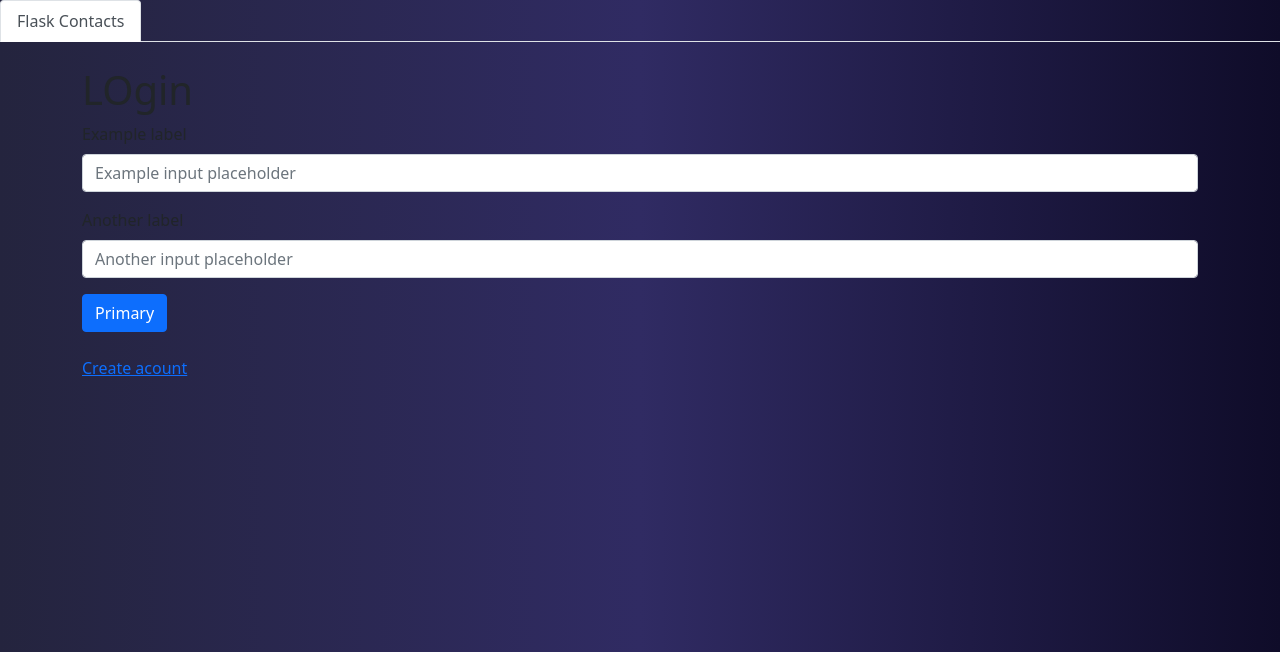
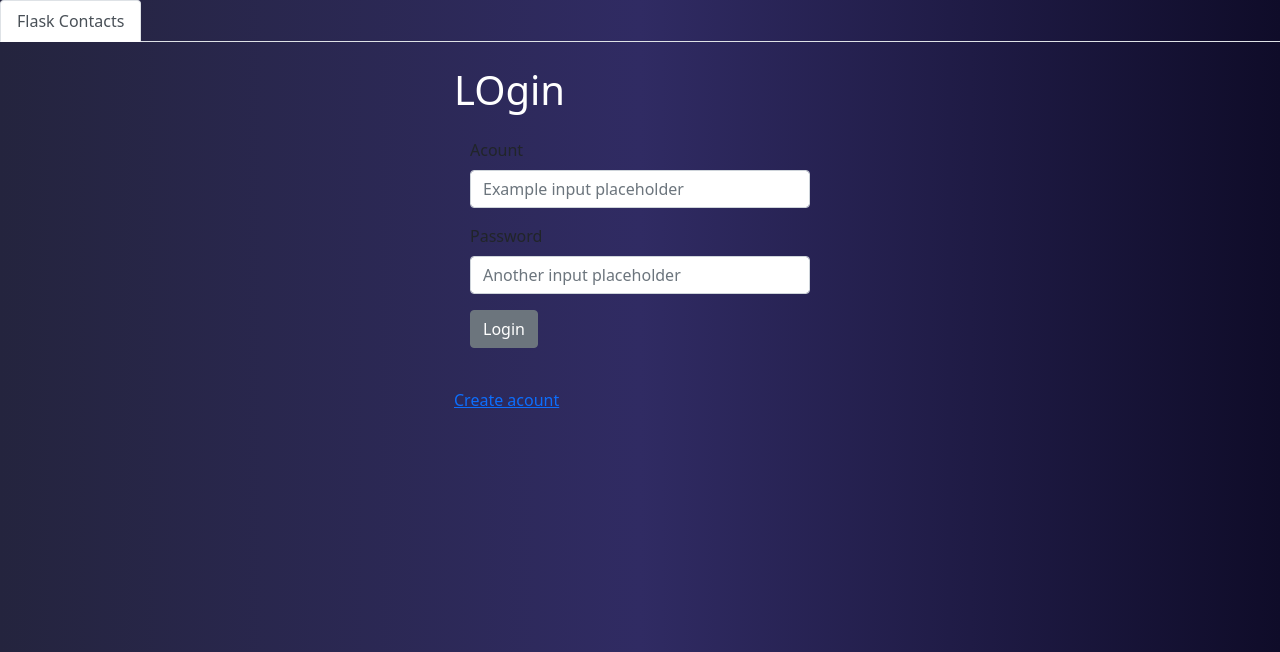
Before and after one commit to sebast825/sistEmp2, a Flask app: page / in a window 1280 px wide. Shown: the top 652 px of the page. Run offline with Flask 2, Linux system fonts and the light colour scheme.

Commit message:
ingreso ususairo

```diff
--- a/app.py
+++ b/app.py
@@ -48,25 +48,34 @@ def info():
 
 
     if name!='' and password!='':
+        #si no puede tomar losd atos de la base de datos xq pusiste cualquier cosa te da error
+        #con el try te redirige
+        try:
+            nameBase = 'SELECT * FROM register WHERE name= %s ;'
+            con = mysql.connect()
+            cur = con.cursor()
+            cur.execute(nameBase,name)
+            data = cur.fetchall()
+            c= data[0]
 
-        nameBase = 'SELECT * FROM register WHERE name= %s ;'
-        con = mysql.connect()
-        cur = con.cursor()
-        cur.execute(nameBase,name)
-        data = cur.fetchall()
-        c= data[0]
-      # if password == resultado:
 
-        if name==c[1] and password==c[2]:
-            return redirect(url_for('index'))
-
+        except:
+            flash('datos invalidos','error')
+            return redirect(url_for('login'))
+        else:
+            if name==c[1] and password==c[2]:
+                return redirect(url_for('index'))
 
     else:
         flash('datos invalidos','error')
         return redirect(url_for('login'))
 
 #mirar el sincuenta
-
+# @app.route('/eliminarusu/<string:id>')
+# def eliminarusu(id):
+#    con = mysql.connect()
+#    cur = con.cursor()
+#    cur.execute('DELETE FROM register WHERE id={} '.format(id))
 
 
 
@@ -85,15 +94,15 @@ def nuevousu():
       con.commit()
       return redirect(url_for('login'))
 
-@app.route('/deleteusu/<string:id>')
-def deleteusu(id):
+# @app.route('/deleteusu/<string:id>')
+# def deleteusu(id):
 
-   con = mysql.connect()
-   cur = con.cursor()
-   cur.execute('DELETE FROM register WHERE id = {} '.format(id))
-   con.commit()
-   flash('Cuenta eliminada correctamente')
-   return redirect(url_for('login'))
+#    con = mysql.connect()
+#    cur = con.cursor()
+#    cur.execute('DELETE FROM register WHERE id = {} '.format(id))
+#    con.commit()
+#    flash('Cuenta eliminada correctamente')
+#    return redirect(url_for('login'))
 
 
 
@@ -117,6 +126,8 @@ def index():
     #como devuelve una tupla en el index hay que llamar valor por valor
     #para ver la tupla pone print(data), actualizas la pagina y te aparece en terminal
     return render_template('empleados/index.html', contacts = data)
+
+
 
 @app.route('/add_contact', methods=['POST'])
 def add_contact():
--- a/static/css/main.css
+++ b/static/css/main.css
@@ -5,3 +5,7 @@ background: -webkit-linear-gradient(to right, #24243e, #302b63, #0f0c29);  /* Ch
 background: linear-gradient(to right, #24243e, #302b63, #0f0c29); /* W3C, IE 10+/ Edge, Firefox 16+, Chrome 26+, Opera 12+, Safari 7+ */
 
 }
+
+h1{
+    color: white;
+}
--- a/templates/empleados/login.html
+++ b/templates/empleados/login.html
@@ -22,20 +22,27 @@
             {% endif %}
             {% endwith %}
 
-    <h1>LOgin</h1>
+
+
+<div class="col-md-4 offset-md-4">
+  <h1>LOgin</h1>
+  <div class="carc card-body">
     <form action="info" method='POST'>
     <div class="mb-3">
-        <label for="formGroupExampleInput" class="form-label">Example label</label>
+        <label for="formGroupExampleInput" class="form-label">Acount</label>
         <input type="text" name="name" class="form-control" id="formGroupExampleInput" placeholder="Example input placeholder">
       </div>
       <div class="mb-3">
-        <label for="formGroupExampleInput2" class="form-label">Another label</label>
+        <label for="formGroupExampleInput2" class="form-label">Password</label>
         <input type="text" name="password" class="form-control" id="formGroupExampleInput2" placeholder="Another input placeholder">
       </div>
-      <button type="submit" class="btn btn-primary">Primary</button>
+      <button type="submit" class="btn btn-secondary">Login</button>
     </form>
-    <br>
-    <a href="/register">Create acount</a>
+  </div>
+  <br>
+  <a href="/register">Create acount</a>
+</div>
+
 
 
 {% endblock%}
--- a/templates/layout.html
+++ b/templates/layout.html
@@ -7,12 +7,14 @@
     <title>Document</title>
     <link href="https://cdn.jsdelivr.net/npm/bootstrap@5.0.2/dist/css/bootstrap.min.css" rel="stylesheet" integrity="sha384-EVSTQN3/azprG1Anm3QDgpJLIm9Nao0Yz1ztcQTwFspd3yD65VohhpuuCOmLASjC" crossorigin="anonymous">
     <link rel="stylesheet" href="{{url_for('static', filename='css/main.css')}} ">
+
 </head>
 <body>
 
   <ul class="nav nav-tabs">
     <li class="nav-item">
-      <a class="nav-link active" aria-current="page" href="/">Flask Contacts</a>
+      <a class="nav-link active" aria-current="page" href="">Flask Contacts</a>
+
     </li>
 
   </ul>
```
